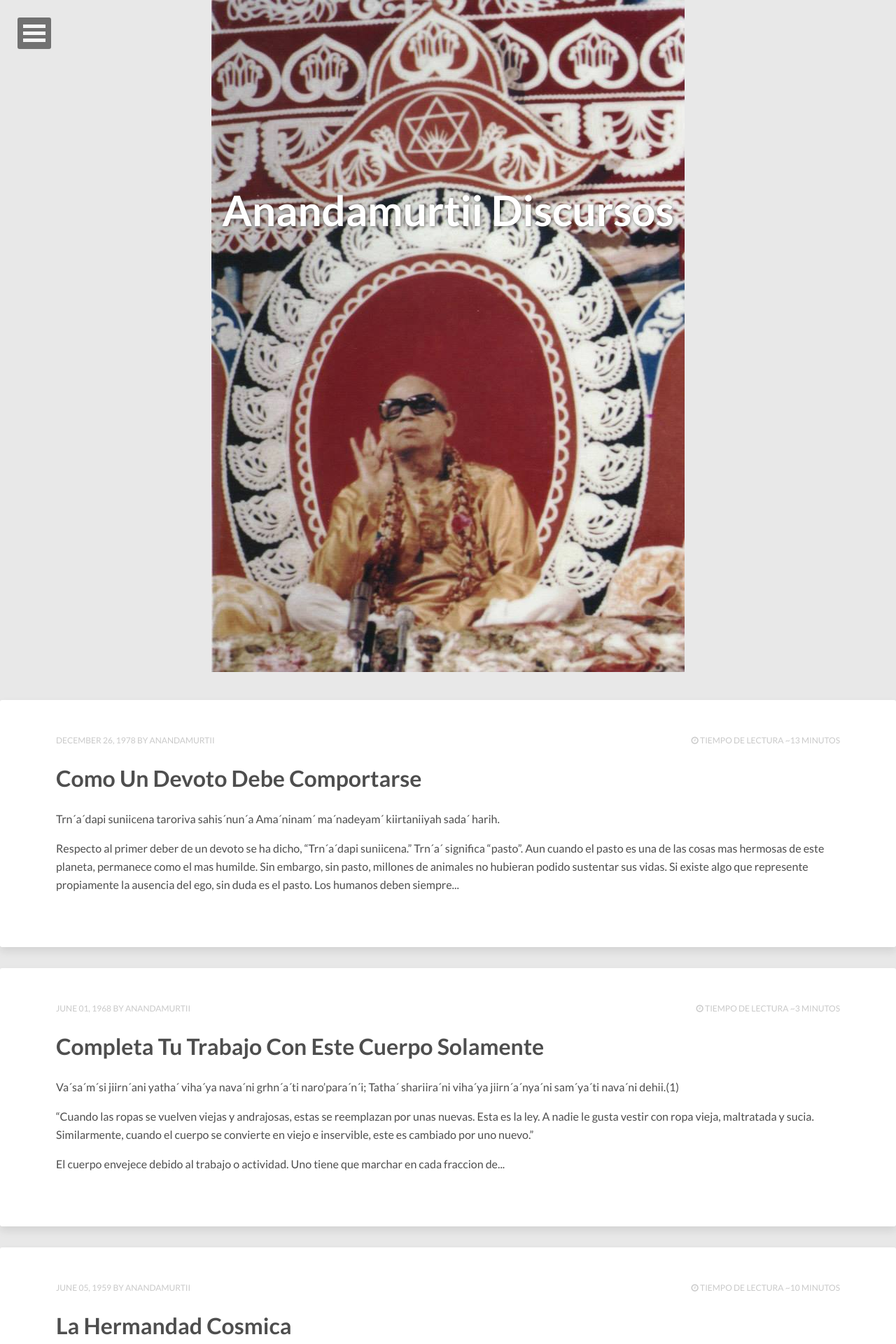
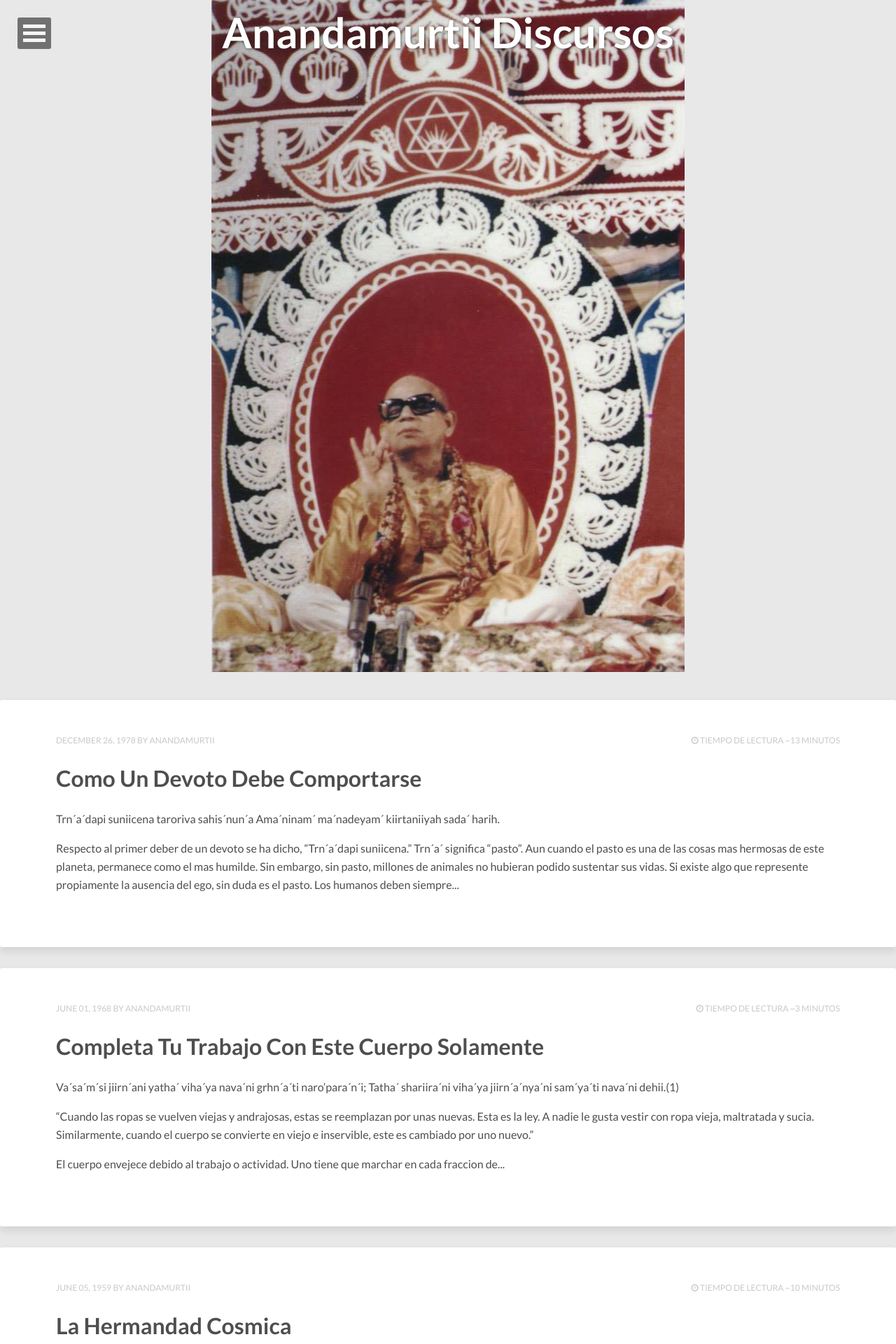
Before and after one commit to anandamurtiidiscursos/anandamurtiidiscursos.github.io, a Jekyll site: the page built from index.html, in a window 1280 px wide. Shown: the top 1920 px of the page at 70% size. Built offline with Jekyll 4.4.1, drawn with Linux system fonts in a browser that asks for light colours; nearby versions of some CDN libraries; the list of posts is cut into pages by our own code.

Commit message:
Updated _page.scss

```diff
--- a/_sass/_page.scss
+++ b/_sass/_page.scss
@@ -67,7 +67,7 @@ body {
 	display: table;
 	margin-top: 0;
 	width: 100%;
-	height: 600px;
+	height: 50px;
 	overflow: hidden;
 	.header-title-wrap {
 		display: table-cell;
```
